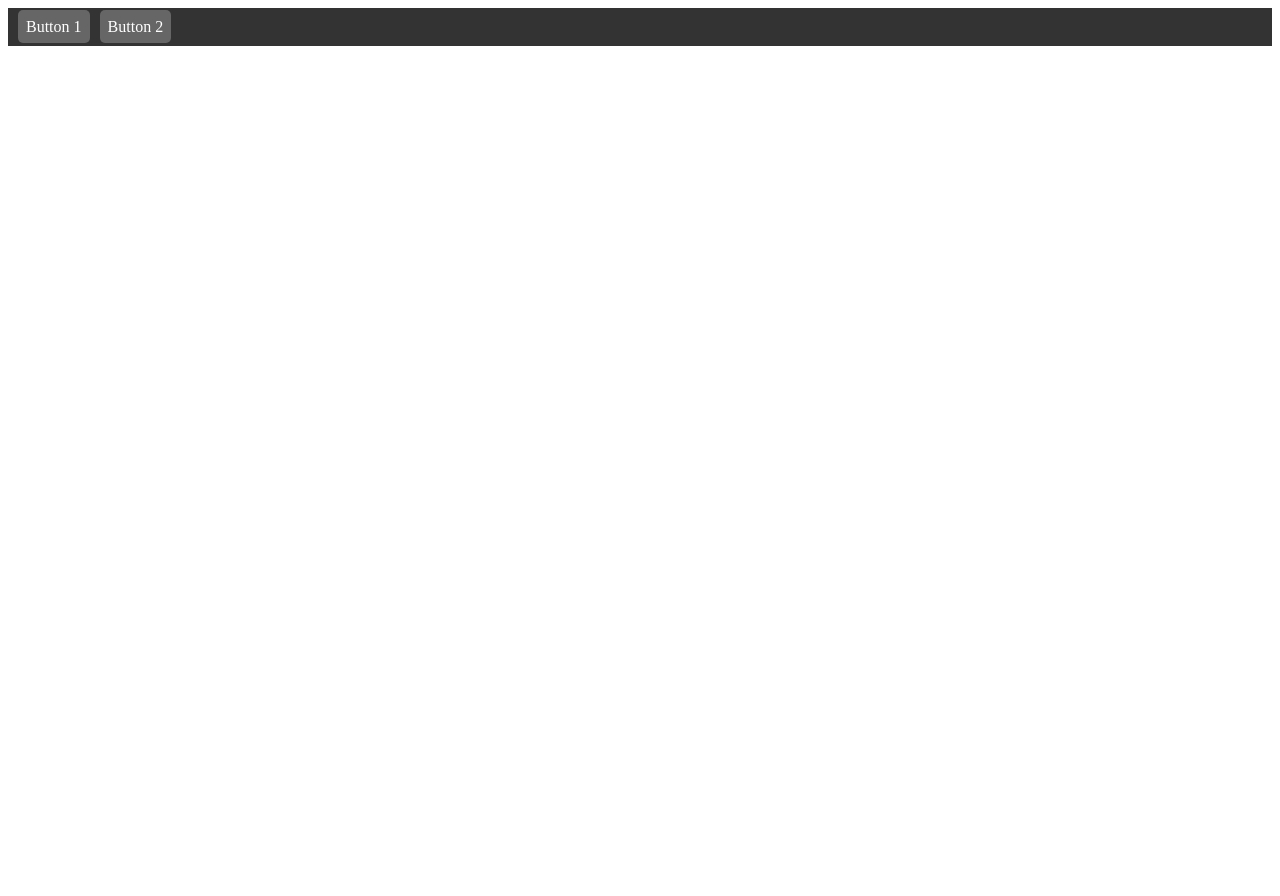
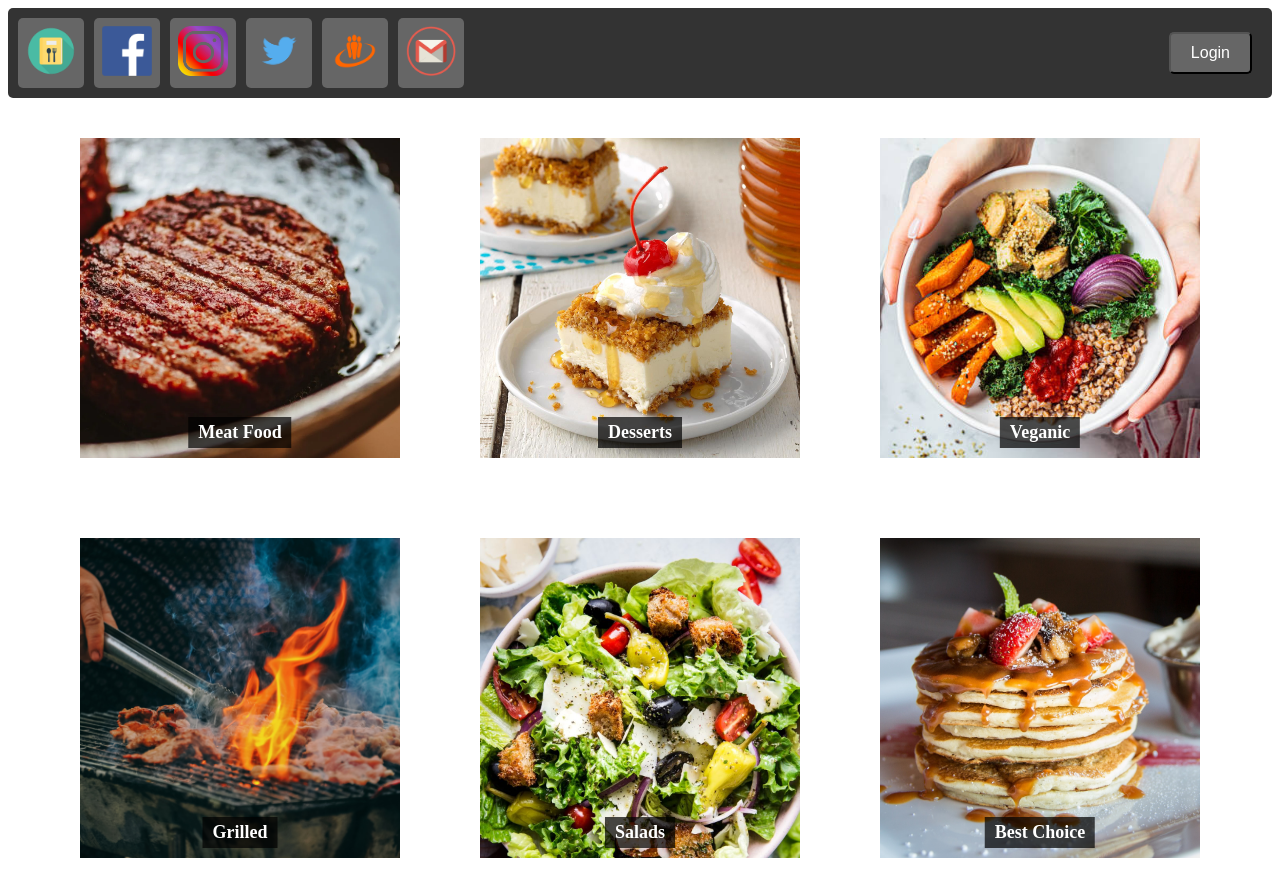
Before and after one commit to KKuzmane/Cook-the-book, an Angular app in the folder FE/: page / in a window 1280 px wide. Shown: the top 896 px of the page. Before the commit the page ends 800 px from the top, so only its background shows below. Built offline with nearby package versions, Linux system fonts and the light colour scheme.

Commit message:
FE categories clickable and hovering + header update

```diff
--- a/FE/src/app/app.component.css
+++ b/FE/src/app/app.component.css
@@ -0,0 +1,5 @@
+.recipe-category-list {
+    display: flex;
+    flex-wrap: wrap;
+    justify-content: center;
+}
--- a/FE/src/app/app.component.html
+++ b/FE/src/app/app.component.html
@@ -1,2 +1,18 @@
 <app-header></app-header>
+
+<div class="recipe-category-list">
+    <app-recipe-category category="Meat Food" imageSrc="assets/images/foodCategories/meat_food_image.jpg"
+        text="Meat Food"></app-recipe-category>
+    <app-recipe-category category="Desserts" imageSrc="assets/images/foodCategories/desserts_image.jpg"
+        text="Desserts"></app-recipe-category>
+    <app-recipe-category category="Veganic" imageSrc="assets/images/foodCategories/veganic_image.jpg"
+        text="Veganic"></app-recipe-category>
+    <app-recipe-category category="Grilled" imageSrc="assets/images/foodCategories/grilled_image.jpg"
+        text="Grilled"></app-recipe-category>
+    <app-recipe-category category="Salads" imageSrc="assets/images/foodCategories/salads_image.jpg"
+        text="Salads"></app-recipe-category>
+    <app-recipe-category category="Best Choice" imageSrc="assets/images/foodCategories/best_choice_image.jpg"
+        text="Best Choice"></app-recipe-category>
+</div>
+
 <router-outlet></router-outlet>
--- /dev/null
+++ b/FE/src/app/recipe-category/recipe-category.component.css
@@ -0,0 +1,37 @@
+.recipe-category-container {
+  width: 40vh;
+  height: 40vh;
+  display: flex;
+  flex-direction: column;
+  justify-content: flex-end;
+  align-items: center;
+  margin: 5vh;
+  position: relative;
+  cursor: pointer;
+  transition: transform 0.3s;
+}
+
+.recipe-category-container:hover {
+  transform: scale(1.1);
+}
+
+.recipe-category-image {
+  width: 100%;
+  height: 100%;
+  background-size: cover;
+  background-position: center;
+}
+
+.recipe-category-text {
+  position: absolute;
+  bottom: 10px;
+  left: 50%;
+  transform: translateX(-50%);
+  font-size: 18px;
+  font-weight: bold;
+  color: white;
+  text-align: center;
+  background-color: rgba(0, 0, 0, 0.7);
+  padding: 5px 10px;
+  z-index: 1;
+}
--- /dev/null
+++ b/FE/src/app/recipe-category/recipe-category.component.html
@@ -0,0 +1,5 @@
+<div class="recipe-category-container" (click)="fetchRecipes()" (mouseenter)="isHovered = true"
+    (mouseleave)="isHovered = false">
+    <div class="recipe-category-image" [style.background-image]="'url(' + imageSrc + ')'"></div>
+    <div class="recipe-category-text">{{ text }}</div>
+</div>
--- /dev/null
+++ b/FE/src/app/recipe-category/recipe-category.component.ts
@@ -0,0 +1,31 @@
+import { Component, Input } from '@angular/core';
+import { Recipe } from '../models/recipe.model';
+import { RecipeService } from '../services/recipe.service';
+import { Router } from '@angular/router';
+
+@Component({
+  selector: 'app-recipe-category',
+  templateUrl: './recipe-category.component.html',
+  styleUrls: ['./recipe-category.component.css']
+})
+export class RecipeCategoryComponent {
+  @Input() category!: string;
+  @Input() imageSrc?: string;
+  @Input() text?: string;
+
+  isHovered = false;
+
+  constructor(private recipeService: RecipeService, private router: Router) { }
+
+  fetchRecipes(): void {
+    this.recipeService.getCategory(this.category)
+      .subscribe(
+        (recipes: Recipe[]) => {
+          console.log(recipes);
+        },
+        (error: any) => {
+          console.error(error);
+        }
+      );
+  }
+}
--- a/FE/src/app/services/recipe.service.ts
+++ b/FE/src/app/services/recipe.service.ts
@@ -2,32 +2,37 @@ import { Injectable } from '@angular/core';
 import { HttpClient } from '@angular/common/http';
 import { Observable } from 'rxjs';
 import { Recipe } from '../models/recipe.model';
+import { environment } from '../../environments/environment';
 
 @Injectable({
     providedIn: 'root'
 })
 export class RecipeService {
-    private apiUrl = 'api/recipes';
+    private apiUrl = `${environment.baseUrl}/api/recipes`;
 
     constructor(private http: HttpClient) { }
 
     getRecipes(): Observable<Recipe[]> {
-        return this.http.get<Recipe[]>(this.apiUrl);
+        return this.http.get<Recipe[]>(`${this.apiUrl}/GetRecipes`);
     }
 
     getRecipe(id: number): Observable<Recipe> {
-        return this.http.get<Recipe>(`${this.apiUrl}/${id}`);
+        return this.http.get<Recipe>(`${this.apiUrl}/GetRecipe/${id}`);
     }
 
     createRecipe(recipe: Recipe): Observable<Recipe> {
-        return this.http.post<Recipe>(this.apiUrl, recipe);
+        return this.http.post<Recipe>(`${this.apiUrl}/CreateRecipe`, recipe);
     }
 
     updateRecipe(id: number, updatedRecipe: Recipe): Observable<void> {
-        return this.http.put<void>(`${this.apiUrl}/${id}`, updatedRecipe);
+        return this.http.put<void>(`${this.apiUrl}/UpdateRecipe/${id}`, updatedRecipe);
     }
 
     deleteRecipe(id: number): Observable<void> {
-        return this.http.delete<void>(`${this.apiUrl}/${id}`);
+        return this.http.delete<void>(`${this.apiUrl}/DeleteRecipe/${id}`);
+    }
+
+    getCategory(category: string): Observable<Recipe[]> {
+        return this.http.get<Recipe[]>(`${this.apiUrl}/GetCategory?category=${category}`);
     }
 }
--- a/FE/src/app/shared/header/header.component.css
+++ b/FE/src/app/shared/header/header.component.css
@@ -1,21 +1,23 @@
-.header {
-    background-color: #333;
-    padding: 10px;
-    color: #fff;
-}
-
 .header__nav {
     list-style-type: none;
     margin: 0;
-    padding: 0;
     display: flex;
+    align-items: center;
+    background-color: #333;
+    padding: 10px;
+    border-radius: 5px;
 }
 
 .header__nav-item {
     margin-right: 10px;
 }
 
+.header__nav-item--login {
+    margin-left: auto;
+}
+
 .header__nav-link {
+    display: inline-block;
     color: #fff;
     text-decoration: none;
     padding: 8px;
@@ -24,6 +26,16 @@
     transition: background-color 0.3s ease;
 }
 
+.header__nav-link--login {
+    font-size: 16px;
+    padding: 10px 20px;
+}
+
 .header__nav-link:hover {
     background-color: #888;
 }
+
+.header__nav-icon {
+    width: 50px;
+    height: 50px;
+}
--- a/FE/src/app/shared/header/header.component.html
+++ b/FE/src/app/shared/header/header.component.html
@@ -1,7 +1,12 @@
 <nav class="header">
-    <ul class="header__nav">
-      <li *ngFor="let button of buttons" class="header__nav-item">
-        <a [routerLink]="button.link" class="header__nav-link">{{ button.label }}</a>
-      </li>
-    </ul>
-  </nav>
+  <ul class="header__nav">
+    <li *ngFor="let icon of icons" class="header__nav-item">
+      <a [href]="icon.link" target="_blank" class="header__nav-link">
+        <img [src]="icon.src" [alt]="icon.src" [width]="icon.size" [height]="icon.size" class="header__nav-icon" />
+      </a>
+    </li>
+    <li class="header__nav-item header__nav-item--login">
+      <button class="header__nav-link header__nav-link--login" (click)="login()">Login</button>
+    </li>
+  </ul>
+</nav>
--- a/FE/src/app/shared/header/header.component.ts
+++ b/FE/src/app/shared/header/header.component.ts
@@ -1,4 +1,5 @@
 import { Component } from '@angular/core';
+import { RecipeService } from '../../services/recipe.service';
 
 @Component({
   selector: 'app-header',
@@ -6,9 +7,23 @@ import { Component } from '@angular/core';
   styleUrls: ['./header.component.css']
 })
 export class HeaderComponent {
-  buttons = [
-    { label: 'Button 1', link: '/button1' },
-    { label: 'Button 2', link: '/button2' },
-    // Add more buttons as needed
+  icons = [
+    { src: 'assets/images/contactIcons/index.png', size: '50x50', link: 'http://localhost:4200/' },
+    { src: 'assets/images/contactIcons/facebook.png', size: '50x50', link: 'http://facebook.com/' },
+    { src: 'assets/images/contactIcons/instagram.png', size: '50x50', link: 'http://instagram.com/' },
+    { src: 'assets/images/contactIcons/twitter.png', size: '50x50', link: 'http://twitter.com/' },
+    { src: 'assets/images/contactIcons/draugiem.png', size: '50x50', link: 'http://draugiem.lv/' },
+    { src: 'assets/images/contactIcons/gmail.png', size: '50x50', link: 'http://gmail.com/' }
   ];
+
+  constructor(private recipeService: RecipeService) { }
+
+  login() {
+    console.log('logged in');
+  }
+
+  handleIconClick(icon: any) {
+    console.log('Icon clicked:', icon);
+  }
+
 }
```
Also changed, not shown: FE/src/app/app.module.ts (+6 -3 lines), 1 other file (tests, documents, lock files or other folders).
